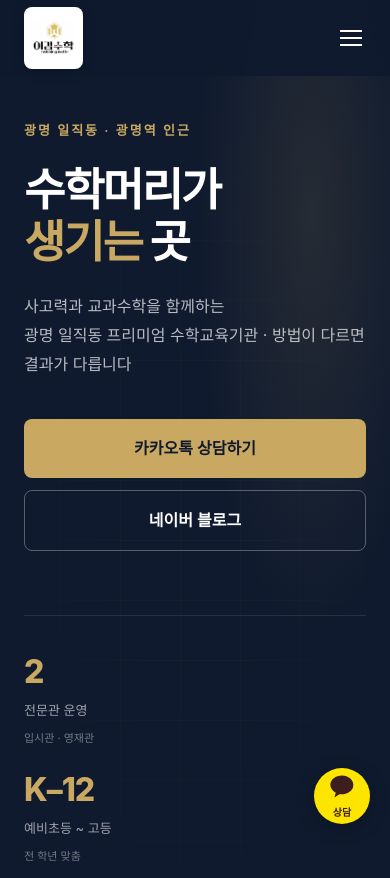
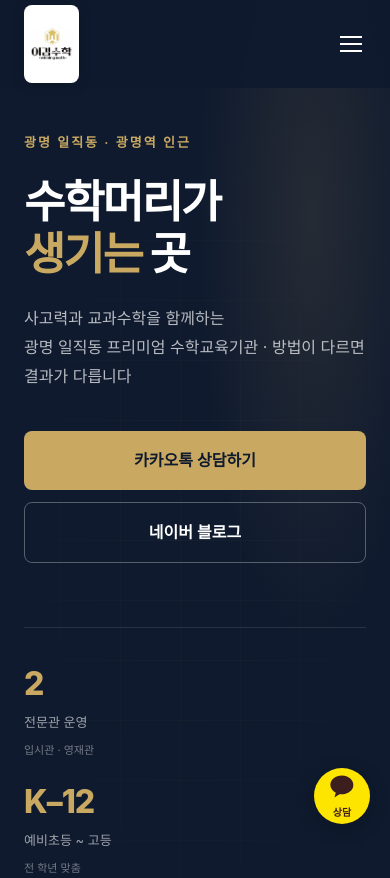
Before and after one commit to lja0822-JA/soma-ikim-math, a plain HTML site: page index.html in a window 390 px wide. Shown: the top 878 px of the page. Drawn offline with Linux system fonts and the light colour scheme; a web font is replaced by a local one.

Commit message:
update: enlarge header logo size

```diff
--- a/css/style.css
+++ b/css/style.css
@@ -25,7 +25,7 @@
   --shadow-md: 0 8px 32px rgba(15, 26, 46, 0.1);
   --shadow-lg: 0 20px 60px rgba(15, 26, 46, 0.15);
   --transition: 0.3s cubic-bezier(0.4, 0, 0.2, 1);
-  --header-h: 88px;
+  --header-h: 104px;
 }
 
 *, *::before, *::after {
@@ -148,8 +148,8 @@
 }
 
 .logo--header {
-  height: calc(var(--header-h) - 20px);
-  padding: 6px 12px;
+  height: calc(var(--header-h) - 12px);
+  padding: 4px 10px;
   background: #ffffff;
   border-radius: var(--radius-sm);
   box-shadow: 0 2px 14px rgba(0, 0, 0, 0.14);
@@ -168,7 +168,7 @@
   display: block;
   height: 100%;
   width: auto;
-  max-width: 132px;
+  max-width: 172px;
   object-fit: contain;
   object-position: left center;
 }
@@ -1712,7 +1712,7 @@
 }
 
 @media (max-width: 768px) {
-  :root { --header-h: 76px; }
+  :root { --header-h: 88px; }
 
   .nav {
     position: fixed;
@@ -1744,8 +1744,8 @@
   .header__actions .btn--sm { display: none; }
 
   .logo--panel { padding: 6px 12px; }
-  .logo--header { height: calc(var(--header-h) - 16px); padding: 5px 10px; }
-  .logo__img--header { max-width: 108px; }
+  .logo--header { height: calc(var(--header-h) - 10px); padding: 4px 8px; }
+  .logo__img--header { max-width: 140px; }
   .logo__img--header { height: 38px; max-width: 190px; }
   .logo__img--ikim-only { height: 42px; max-width: 150px; }
 
@@ -1833,8 +1833,8 @@
   .hero__cta { flex-direction: column; }
   .hero__cta .btn { width: 100%; }
 
-  .logo--header { height: calc(var(--header-h) - 14px); padding: 4px 8px; }
-  .logo__img--header { max-width: 92px; }
+  .logo--header { height: calc(var(--header-h) - 10px); padding: 3px 6px; }
+  .logo__img--header { max-width: 118px; }
   .logo__img--header { height: 34px; max-width: 168px; }
   .logo__img--ikim-only { height: 36px; max-width: 132px; }
 }
--- a/index.html
+++ b/index.html
@@ -22,7 +22,7 @@
   <header class="header" id="header">
     <div class="container header__inner">
       <a href="#hero" class="logo logo--header" aria-label="소마 이김수학학원 홈">
-        <img src="images/logo/ikim-03-header.png" alt="이김수학 winning math" class="logo__img logo__img--header" width="120" height="68" loading="eager">
+        <img src="images/logo/ikim-03-header.png" alt="이김수학 winning math" class="logo__img logo__img--header" width="172" height="92" loading="eager">
       </a>
       <nav class="nav" id="nav" aria-label="주요 메뉴">
         <a href="#director">원장 소개</a>
```
